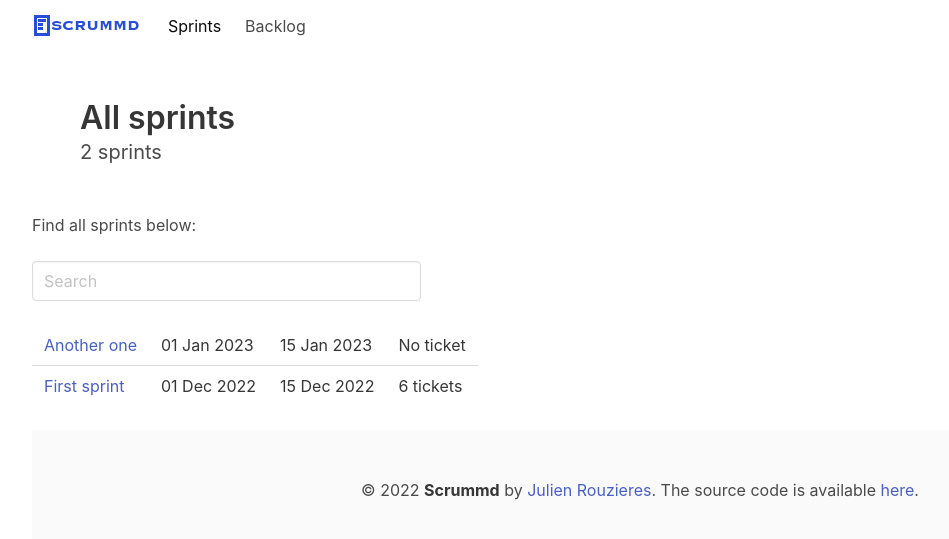
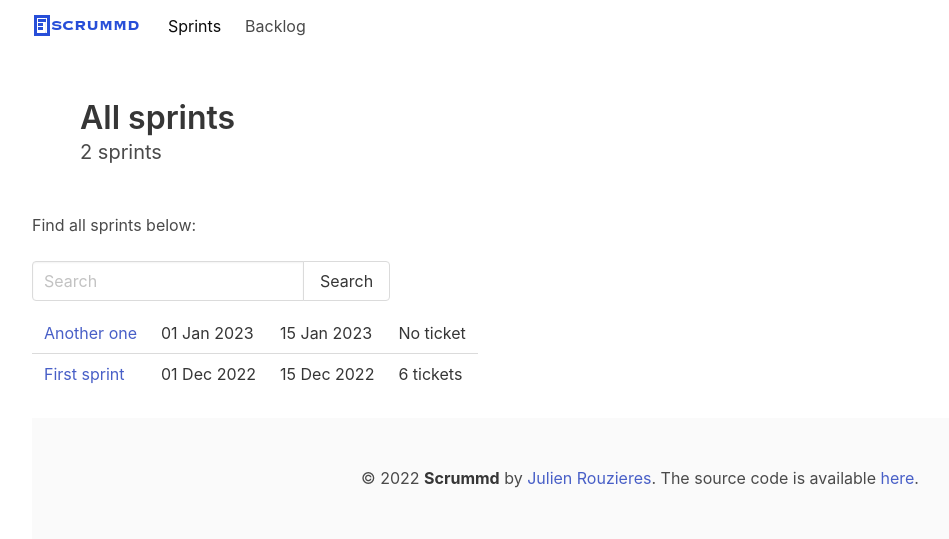
Before and after one commit to Lajule/scrummd, a Jekyll site: the page built from index.md, in a window 1280 px wide. Shown: the top 539 px of the page, without its empty margins (0-949 px from the left). Built offline with Jekyll 4.4.1, drawn with Linux system fonts in a browser that asks for light colours.

Commit message:
Add search button

```diff
--- a/_includes/search.html
+++ b/_includes/search.html
@@ -1,5 +1,8 @@
-<div class="columns">
-	<div class="column is-4">
+<div class="field has-addons">
+	<div class="control">
 		<input id="search" class="input" type="text" placeholder="Search">
 	</div>
+	<div class="control">
+		<a class="button">Search</a>
+	</div>
 </div>
```
Also changed, not shown: scrummd.png.
